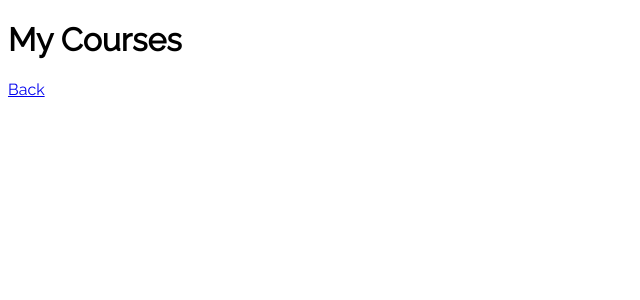
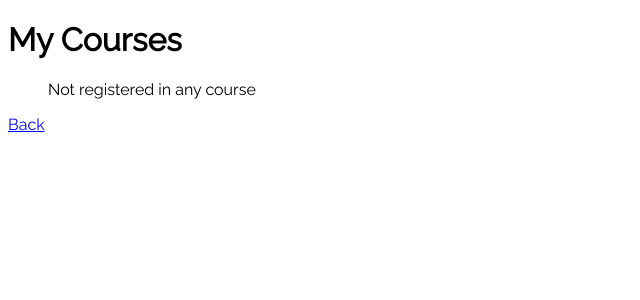
Before and after one commit to 6210612757/course_registration, a Django app: page /course/mycourse in a window 1280 px wide. Shown: the top 300 px of the page, without its empty margins (0-640 px from the left). Run offline with Django 3.2, Linux system fonts and the light colour scheme; data comes from the database, SQL or seed files in the repository.

Commit message:
Add blank info

```diff
--- a/course/templates/course/mycourse.html
+++ b/course/templates/course/mycourse.html
@@ -2,7 +2,9 @@
 {% block body %}
 
     <h1>My Courses</h1>
-    <ul>
+    <ul>{% if registered_courses|length <= 0 %}
+            Not registered in any course
+        {% endif %}
         {% for course in registered_courses %}
             <li><a href='{%url "course:course" course.id %}'>Course {{course}}</a></li>
         {% endfor %}
```
